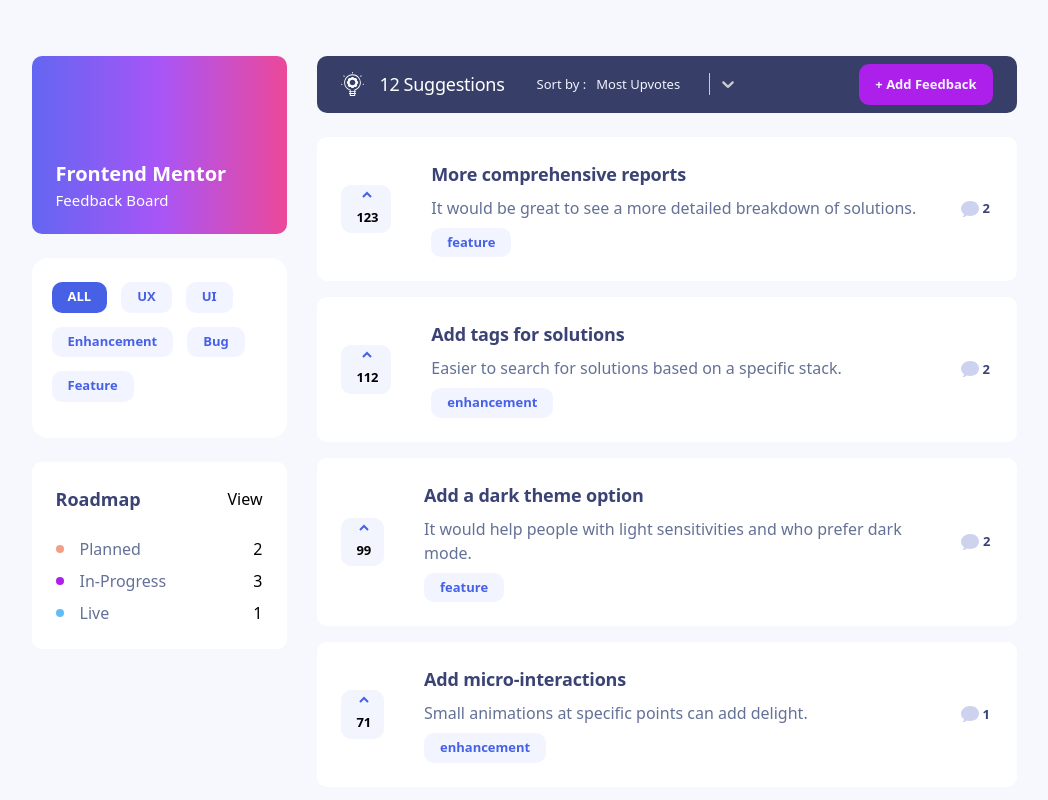
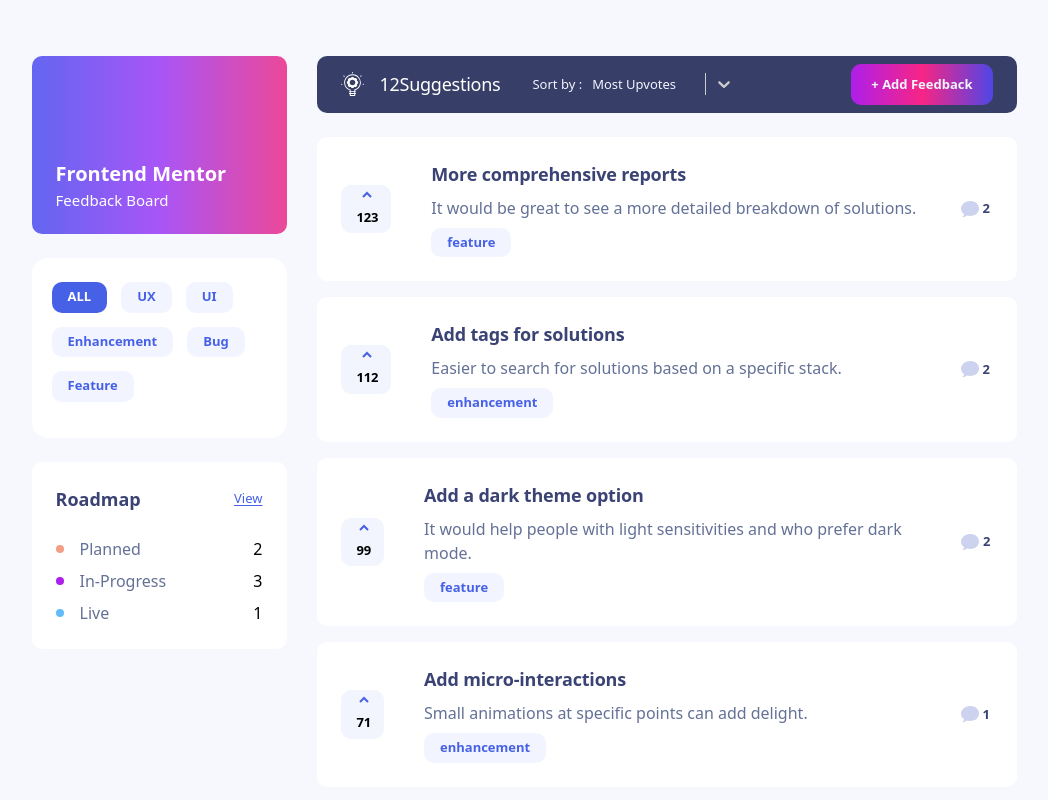
Before and after one commit to 4LL7N/product-feedback-app, a React (Vite) app: page / in a window 1280 px wide. Shown: the top 800 px of the page, without its empty margins (116-1164 px from the left). Built offline with nearby package versions, Linux system fonts and the light colour scheme.

Commit message:
done suggestions page

```diff
--- a/package.json
+++ b/package.json
@@ -10,6 +10,7 @@
     "preview": "vite preview"
   },
   "dependencies": {
+    "flowbite-react": "^0.8.0",
     "react": "^18.2.0",
     "react-dom": "^18.2.0",
     "react-hook-form": "^7.51.2",
--- a/src/index.css
+++ b/src/index.css
@@ -16,3 +16,19 @@
 .no-scroll {
   overflow: hidden;
 }
+.custom-button {
+  background: linear-gradient(to right, #ad1fea, #f72585, #4f46e5);
+  border: none;
+  font-size: 13px;
+  font-weight: bold;
+  color: #f2f4fe;
+  padding: 10.5px 20px;
+  border-radius: 10px;
+}
+
+.custom-button:hover {
+  background: none;
+  background: linear-gradient(to right, #4f46e5, #ad1fea, #f72585);
+  transition: background 1s ease;
+  border-color: purple;
+}
--- a/src/page/Header.tsx
+++ b/src/page/Header.tsx
@@ -1,6 +1,7 @@
 import { useEffect, useState } from "react";
 import { Context } from "./Context";
 import { useMediaQuery } from "react-responsive";
+import { Link } from "react-router-dom";
 
 function Header() {
   const context = Context();
@@ -88,7 +89,7 @@
                   className={`  px-4 pt-[5px] pb-1.5 rounded-[10px] ${
                     categorySearch === item
                       ? " text-white bg-[#4661e6]"
-                      : "bg-[#f2f4ff] text-[#4661e6]"
+                      : "bg-[#f2f4ff] text-[#4661e6] hover:bg-[#cfd7ff]"
                   }`}
                   key={item}
                 >
@@ -102,7 +103,12 @@
               <h3 className="text-[#3a4374] font-bold leading-[-0.25px] text-[18px]">
                 Roadmap
               </h3>
-              <p>View</p>
+              <Link
+                className="text-[#4661e6] text-[13px] underline underline-offset-2 cursor-pointer hover:text-[#4661e67f]  "
+                to={"/roadmap"}
+              >
+                View
+              </Link>
             </div>
             <div className="flex flex-col items-center justify-between gap-2 w-full">
               <div className="flex flex-row items-center justify-between w-full">
--- a/src/page/Suggestion.tsx
+++ b/src/page/Suggestion.tsx
@@ -2,17 +2,47 @@
 import { Context } from "./Context";
 import Header from "./Header";
 import Select, { components } from "react-select";
+import { Link } from "react-router-dom";
 
 function Suggestion() {
   const context = Context();
   const [filterInfo, setFilterInfo] = useState<any>();
   const [selectedOption, setSelectedOption] = useState<string>("Most Upvotes");
+
   useEffect(() => {
     const filteredData = context.dataInfo.productRequests.filter((item: any) =>
       item.category.includes(context.filterCategory.toLowerCase())
     );
-    setFilterInfo(filteredData);
-  }, [context.filterCategory, context.dataInfo.productRequests]);
+
+    let updatedData = [...filteredData];
+
+    switch (selectedOption) {
+      case "Most Upvotes":
+        updatedData = updatedData.sort((a, b) => b.upvotes - a.upvotes);
+        break;
+      case "Least Upvotes":
+        updatedData = updatedData.sort((a, b) => a.upvotes - b.upvotes);
+        break;
+      case "Most Comments":
+        updatedData = updatedData.sort(
+          (a, b) => (b.comments?.length || 0) - (a.comments?.length || 0)
+        );
+        break;
+      case "Least Comments":
+        updatedData = updatedData.sort(
+          (a, b) => (a.comments?.length || 0) - (b.comments?.length || 0)
+        );
+        break;
+      default:
+        break;
+    }
+
+    setFilterInfo(updatedData);
+  }, [
+    selectedOption,
+    context.filterCategory,
+    context.dataInfo.productRequests,
+  ]);
 
   const options: any[] = [
     {
@@ -40,7 +70,7 @@
     return (
       <components.Option {...props}>
         <div style={{ display: "flex", alignItems: "center" }}>
-          <div style={{ marginRight: "16px" }}>{props.data.label}</div>
+          <div style={{ marginRight: "60px" }}>{props.data.label}</div>
           {props.isSelected && (
             <img src={props.data.image} alt={props.data.label} />
           )}
@@ -91,32 +121,6 @@
       // },
     }),
   };
-  useEffect(() => {
-    let filteredData = [...context.dataInfo.productRequests];
-
-    switch (selectedOption) {
-      case "Most Upvotes":
-        filteredData = filteredData.sort((a, b) => b.upvotes - a.upvotes);
-        break;
-      case "Least Upvotes":
-        filteredData = filteredData.sort((a, b) => a.upvotes - b.upvotes);
-        break;
-      case "Most Comments":
-        filteredData = filteredData.sort(
-          (a, b) => (b.comments?.length || 0) - (a.comments?.length || 0)
-        );
-        break;
-      case "Least Comments":
-        filteredData = filteredData.sort(
-          (a, b) => (a.comments?.length || 0) - (b.comments?.length || 0)
-        );
-        break;
-      default:
-        break;
-    }
-
-    setFilterInfo(filteredData);
-  }, [selectedOption, context.dataInfo.productRequests]);
 
   return (
     <article className=" md:flex md:flex-col md:justify-center md:items-center  lg:flex-row  lg:items-start lg:mt-14 lg:gap-[30px]">
@@ -127,7 +131,7 @@
             <div className="hidden md:flex flex-row items-center justify-between gap-4 mr-8">
               <img src="./assets/suggestions/icon-suggestions.svg" alt="" />
               <div className=" flex flex-row items-center justify-between gap-1 text-[18px] font-normal tracking-[-0.25px] text-white">
-                <p>{filterInfo?.length}</p> <p>Suggestions</p>
+                <p className="w-4">{filterInfo?.length}</p> <p>Suggestions</p>
               </div>
             </div>
             <p className=" text-[13px] font-light text-[#f2f4fe]">Sort by : </p>
@@ -141,10 +145,12 @@
               className="text-[13px] w-[130px] m-0 p-0 md:w-[160px]"
             />
           </div>
-          <button className="text-[13px] font-bold text-[#f2f4fe] px-4 py-[10.5px] bg-[#ad1fea;] rounded-[10px]">
-            + Add Feedback
-          </button>
+
+          <Link to={"/newfeedback"}>
+            <button className="custom-button"> + Add Feedback</button>
+          </Link>
         </section>
+
         {(filterInfo ?? []).length > 0 ? (
           <section className="flex flex-col items-center justify-between gap-4  p-6 md:w-[700px] md:px-0  ">
             {filterInfo?.map((item: any) => (
@@ -161,15 +167,18 @@
                       </p>
                     </div>
                     <div className="flex flex-col items-start gap-2">
-                      <p className=" font-bold  tracking-[-0.18px] text-[#3a4374] text-[13px] md:text-[18px] ">
+                      <Link
+                        to={`/${item.id}`}
+                        className=" font-bold  tracking-[-0.18px] text-[#3a4374] text-[13px] md:text-[18px] hover:text-[#3a437480]  "
+                      >
                         {item.title}
-                      </p>
+                      </Link>
                       <p className=" text-[#647196] text-[13px] md:text-[16px] ">
                         {item.description}
                       </p>
-                      <button className="px-4 py-[5px] bg-[#f2f4ff] rounded-[10px] text-[13px] font-semibold text-[#4661e6] ">
+                      <div className="px-4 py-[5px] bg-[#f2f4ff] rounded-[10px] text-[13px] font-semibold text-[#4661e6] ">
                         {item.category}
-                      </button>
+                      </div>
                     </div>
                   </div>
                   <div className="flex flex-row items-center justify-between  w-full md:w-8">
```
Also changed, not shown: 1 other file (tests, documents, lock files or other folders).
